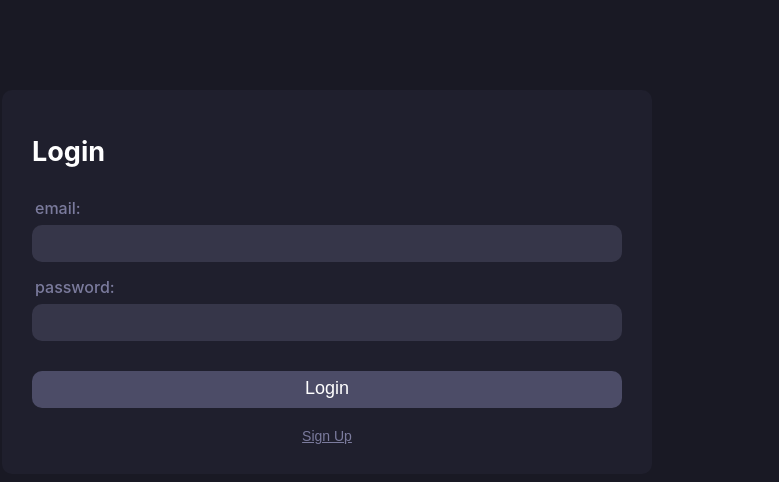
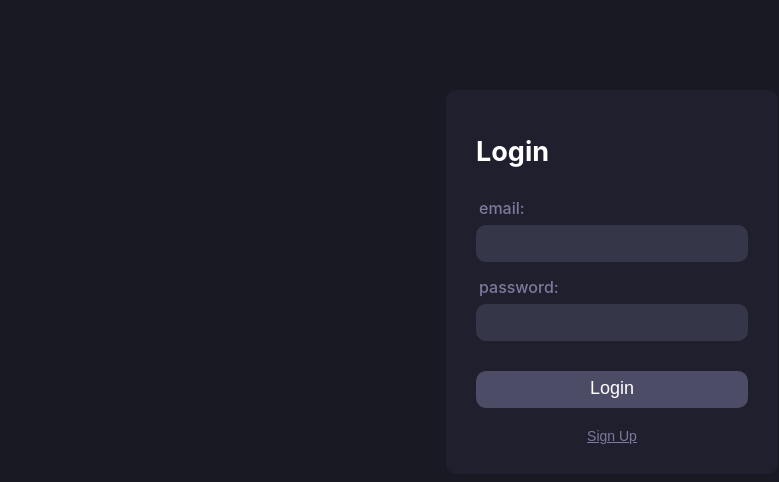
Before and after one commit to Noevenzahn/to-do-liste, a React (Create React App) app: page / in a window 1280 px wide. Shown: the top 482 px of the page, without its empty margins (28-807 px from the left). Built offline with nearby package versions, Linux system fonts and the light colour scheme; no server answers.

Commit message:
add email to nav

```diff
--- a/src/components/Nav.js
+++ b/src/components/Nav.js
@@ -1,8 +1,9 @@
 import LogoutButton from "./LogoutButton";
 
-export default function Nav() {
+export default function Nav({ user }) {
   return (
     <nav>
+      <p className="date">{user.email}</p>
       <LogoutButton />
     </nav>
   );
--- a/src/index.scss
+++ b/src/index.scss
@@ -1,4 +1,6 @@
 body {
+  display: flex;
+  justify-content: center;
   --font: -apple-system, BlinkMacSystemFont, "Segoe UI", "Roboto", "Oxygen",
     "Ubuntu", "Cantarell", "Fira Sans", "Droid Sans", "Helvetica Neue",
     sans-serif;
```
